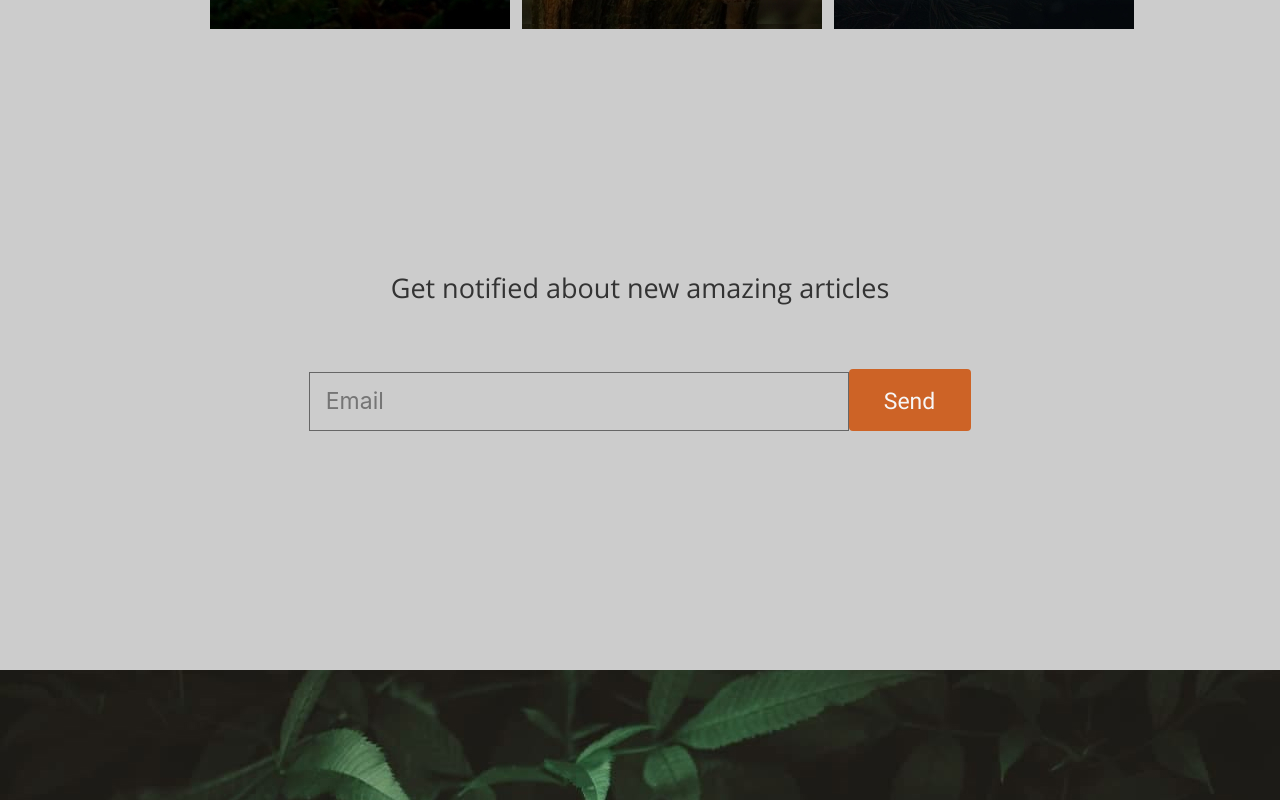
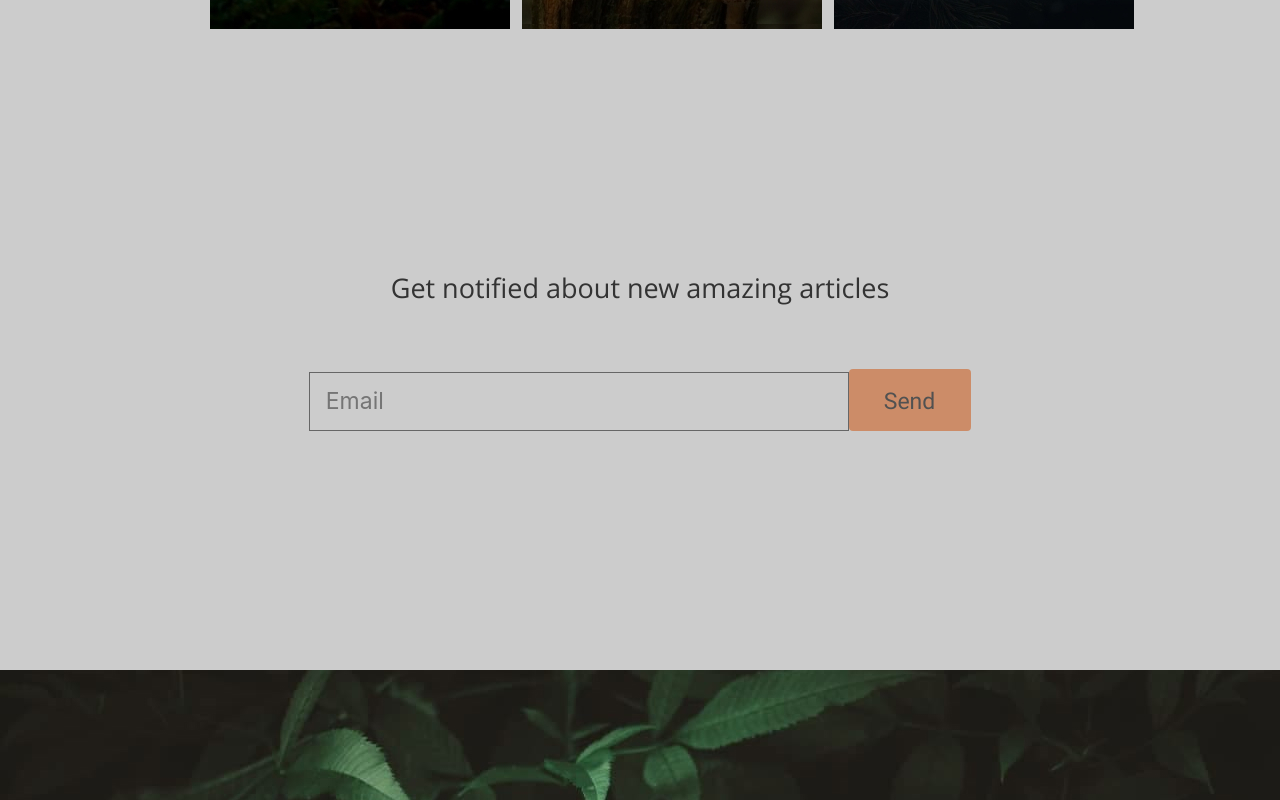
Before and after one commit to victordobryi/wildlife, a React (Create React App) app: page / in a window 1280 px wide. In both pictures the pointer is over the input "Send". Shown: the part 1479-2279 px from the top of the page. Built offline with nearby package versions, Linux system fonts and the light colour scheme.

Commit message:
fix: fix form button

```diff
--- a/src/components/latest-articles/latest-articles.scss
+++ b/src/components/latest-articles/latest-articles.scss
@@ -49,9 +49,10 @@
     background-color: #cd6326;
     padding: 16px 36px 15px 35px;
     border-radius: 4px;
-    :hover {
+    &:hover {
       cursor: pointer;
       opacity: 0.6;
+      color: black;
     }
   }
 }
```
